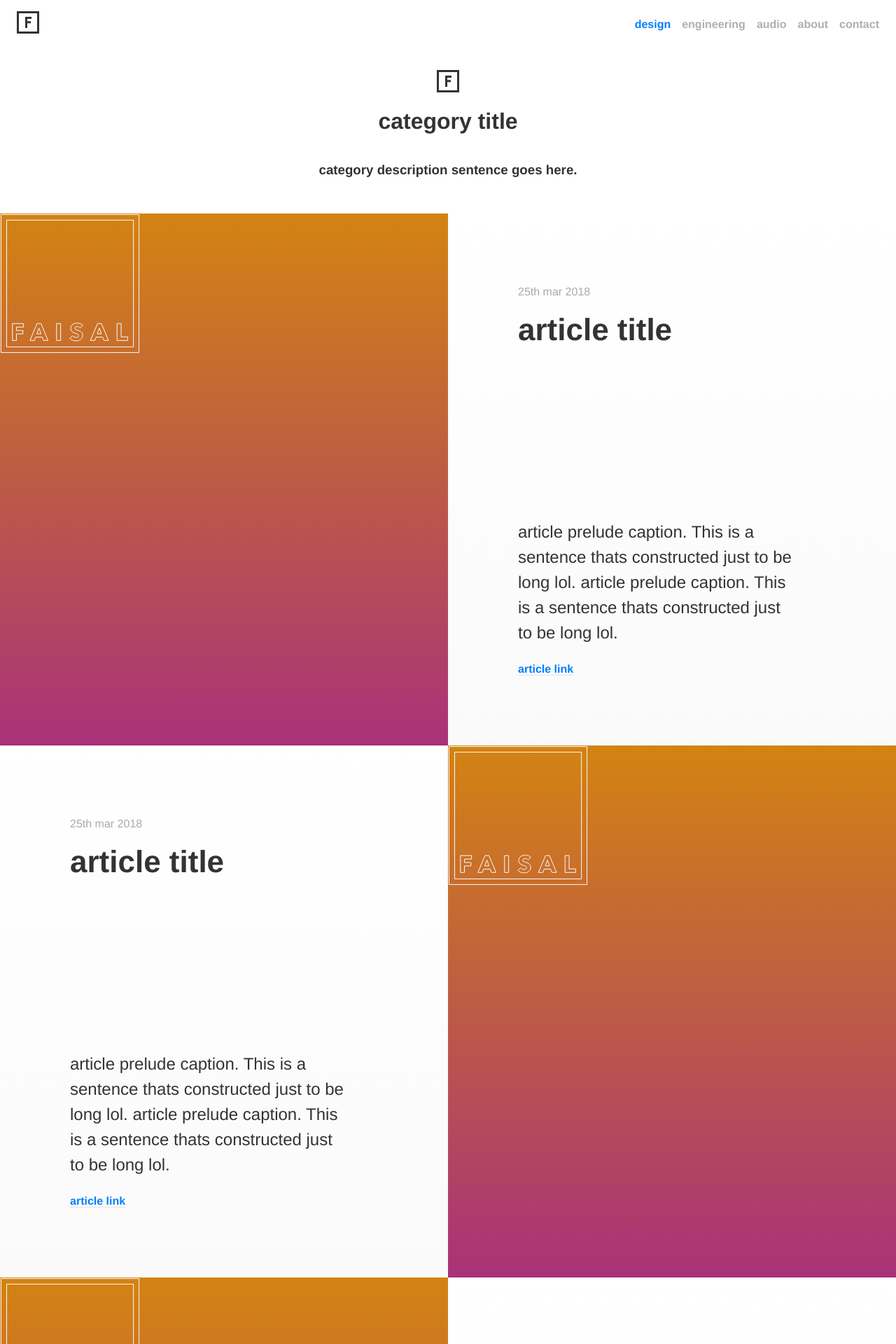
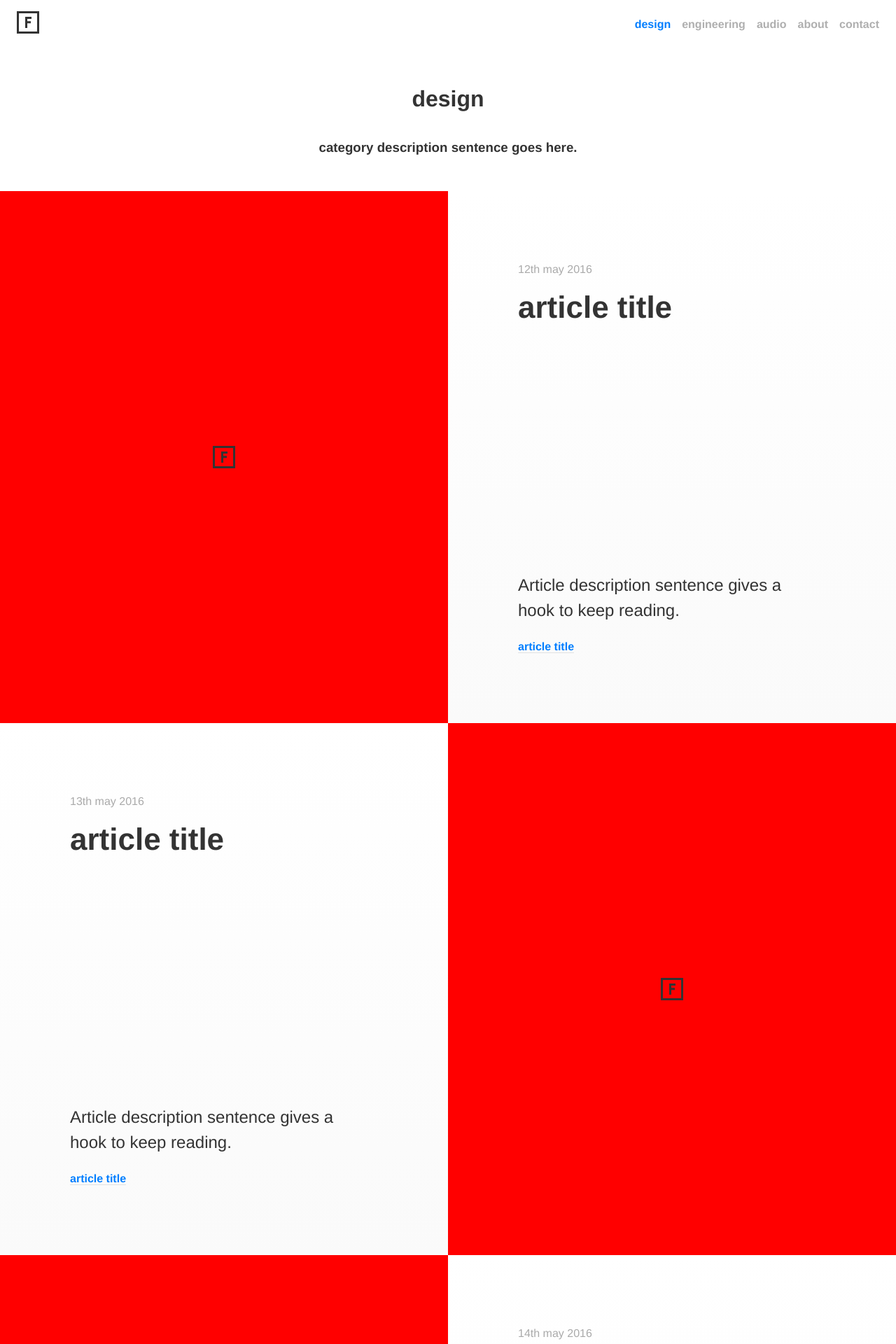
Before and after one commit to faisalchaudryuk/faisal-chaudry, a PHP site: page /category.php?cat=design in a window 1280 px wide. Shown: the top 1920 px of the page at 70% size. Run offline with PHP 8.4, Linux system fonts and the light colour scheme.

Commit message:
Staggered articles layout and created a container for images

```diff
--- a/category.php
+++ b/category.php
@@ -1,3 +1,4 @@
+<?php include("inc/data.php"); ?>
 <?php
 $page = null;
 if (isset($_GET["cat"])) {
@@ -12,26 +13,28 @@ if (isset($_GET["cat"])) {
     $pageTitle = "Faisal | Audio";
   }
 }
-function articleInfoHTML() {
+function articleInfoHTML($timeStamp, $title, $description, $link) {
     ?>
     <div class="article-info">
       <div class="article-info-wrapper">
         <div>
-          <p class="article-timestamp grey-text"><?php echo date('dS M Y'); ?></p>
-          <h1 class="article-title">article title</h1>
+          <p class="article-timestamp grey-text"><?php echo $timeStamp; ?></p>
+          <h1 class="article-title"><?php echo $title; ?></h1>
         </div>
         <div>
-          <p class="article-description">article prelude caption. This is a sentence thats constructed just to be long lol. article prelude caption. This is a sentence thats constructed just to be long lol.</p>
-          <a href="#" class="article-link">article link</a>
+          <p class="article-description"><?php echo $description; ?></p>
+          <a href="<?php echo $link; ?>" class="article-link"><?php echo $title; ?></a>
         </div>
       </div>
     </div>
     <?php
 }
-function articleCoverHTML(){
+function articleCoverHTML($img){
   ?>
-  <div class="article-cover">
-    <?php echo file_get_contents("img/faisal_logo_animated.svg"); ?>
+  <div class="article-cover-container">
+    <div class="article-cover">
+      <?php echo file_get_contents($img); ?>
+    </div>
   </div>
   <?php
 }
@@ -41,20 +44,21 @@ function articleCoverHTML(){
 <main>
   <div class="category-content">
     <header class="category-header">
-      <?php echo file_get_contents("img/nav-logo.svg"); ?>
-      <h1>category title</h1>
+      <h1><?php echo $page; ?></h1>
       <h3>category description sentence goes here.</h3>
     </header>
     <div class="articles">
-      <?php for($i=0; $i < 10; $i++){ ?>
-        <?php if ($i % 2 != 0): ?>
-          <?php articleInfoHTML(); ?>
-          <?php articleCoverHTML(); ?>
-        <?php else: ?>
-          <?php articleCoverHTML(); ?>
-          <?php articleInfoHTML(); ?>
-        <?php endif; ?>
-      <?php } ?>
+      <?php $i = 0; ?>
+      <?php foreach ($catalog as $id => $item) {
+        if ($i % 2 != 0):
+          articleInfoHTML($item["timestamp"], $item["title"], $item["description"], $item["link"]);
+          articleCoverHTML($item["img"]);
+        else:
+          articleCoverHTML($item["img"]);
+          articleInfoHTML($item["timestamp"], $item["title"], $item["description"], $item["link"]);
+        endif;
+        $i++;
+      }?>
     </div>
   </div>
 </main>
--- a/css/styles.css
+++ b/css/styles.css
@@ -188,10 +188,18 @@ footer {
   flex-wrap: wrap;
 }
 
-.article-cover {
-  background-image: linear-gradient(#d38312, #a83279);
+.article-cover-container {
+  display: flex;
   width: 50%;
   height: 95vh;
+}
+
+.article-cover {
+  display: flex;
+  background: red;
+  align-items: center;
+  justify-content: center;
+  width: 100%;
 }
 
 .article-info {
--- /dev/null
+++ b/inc/data.php
@@ -0,0 +1,26 @@
+<?php
+$catalog[101] = [
+  "timestamp" => "12th may 2016",
+  "title" => "article title",
+  "category" => "design",
+  "description" => "Article description sentence gives a hook to keep reading.",
+  "link" => "#",
+  "img" => "img/nav-logo.svg",
+];
+$catalog[102] = [
+  "timestamp" => "13th may 2016",
+  "title" => "article title",
+  "category" => "design",
+  "description" => "Article description sentence gives a hook to keep reading.",
+  "link" => "#",
+  "img" => "img/nav-logo.svg",
+];
+$catalog[103] = [
+  "timestamp" => "14th may 2016",
+  "title" => "article title",
+  "category" => "design",
+  "description" => "Article description sentence gives a hook to keep reading.",
+  "link" => "#",
+  "img" => "img/nav-logo.svg",
+];
+?>
```
